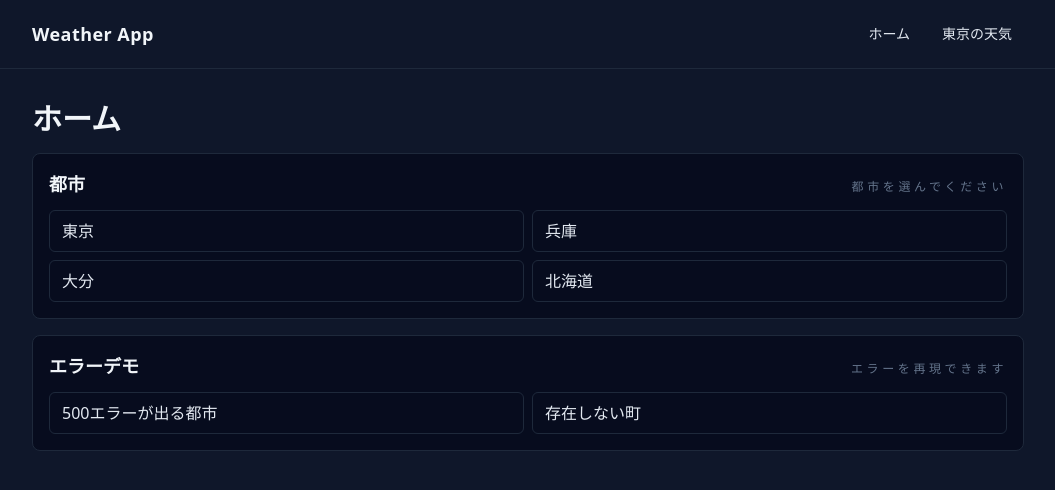
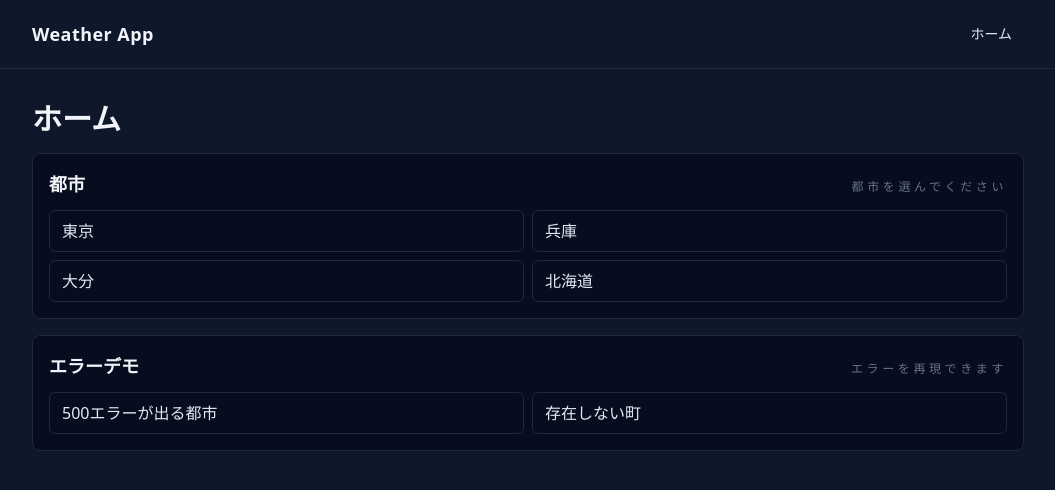
Before and after one commit to Taro-oka/weather-app, a React (Vite) app: page / in a window 1280 px wide. Shown: the top 490 px of the page, without its empty margins (112-1167 px from the left). Built offline with nearby package versions, Linux system fonts and the light colour scheme; no server answers.

Commit message:
ヘッダー修正

```diff
--- a/src/components/Header.tsx
+++ b/src/components/Header.tsx
@@ -11,9 +11,6 @@ export default function Header() {
           <Link className={linkClass} to="/">
             ホーム
           </Link>
-          <Link className={linkClass} to="/weather">
-            東京の天気
-          </Link>
         </nav>
       </div>
     </header>
```
